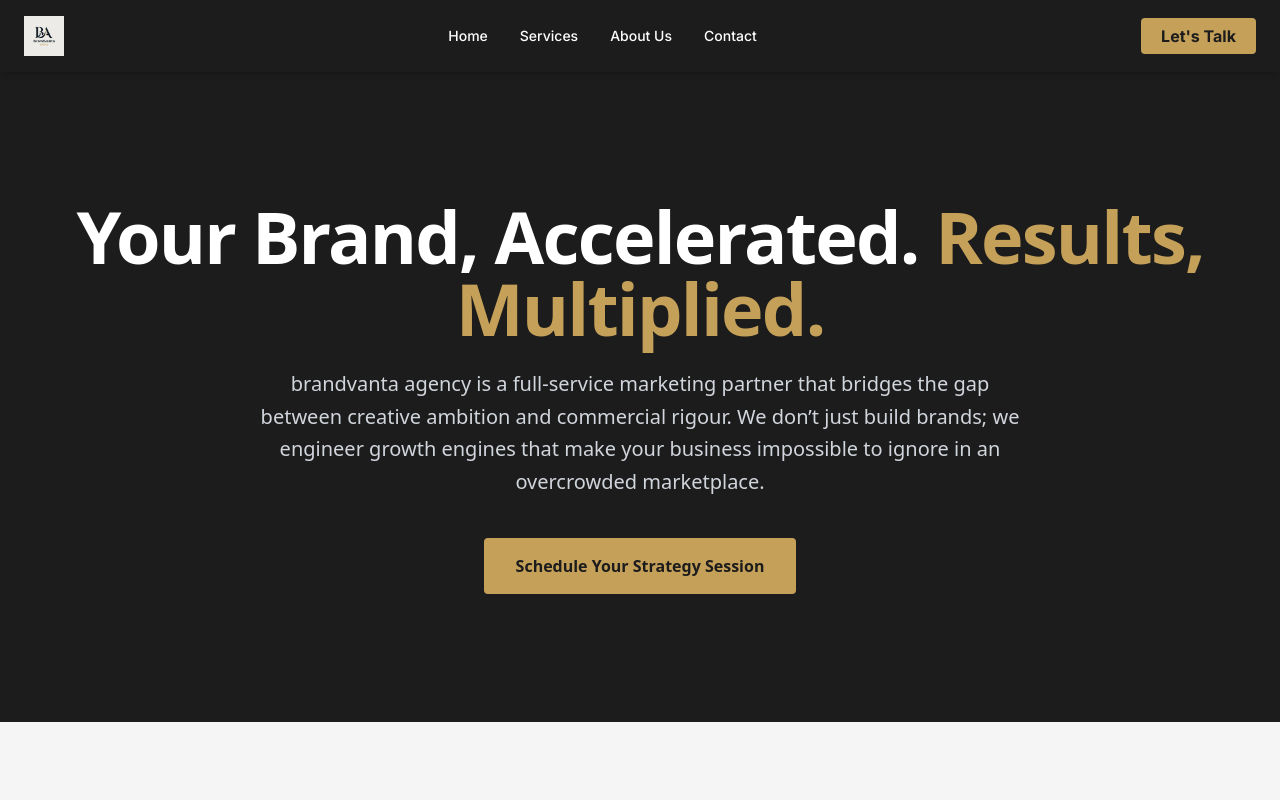
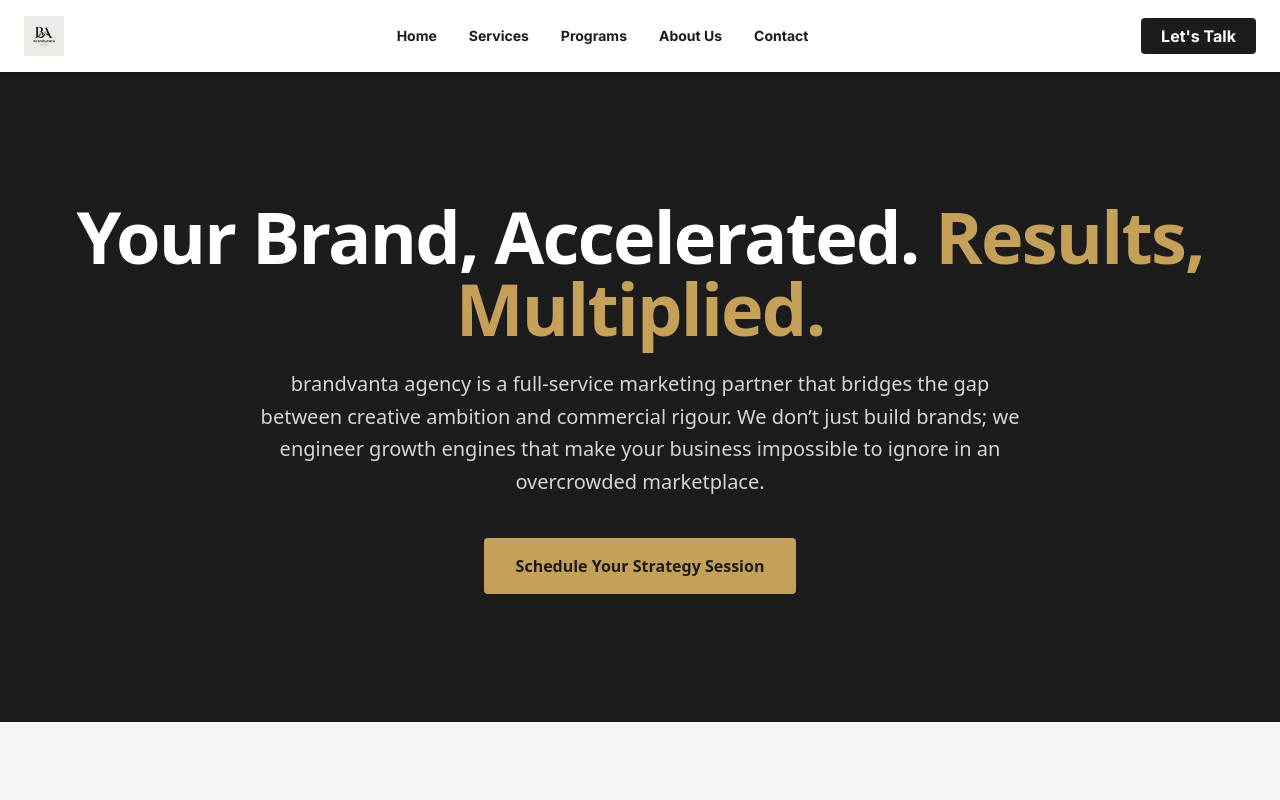
Before and after one commit to olamico/brandvanta-agency, a Next.js app: page / in a window 1280 px wide. Shown: the top 800 px of the page. Built offline with nearby package versions, Linux system fonts and the light colour scheme.

Commit message:
navbar background colour fixed

```diff
--- a/app/globals.css
+++ b/app/globals.css
@@ -10,3 +10,17 @@
 background-color: var(--color-fog);
 color: var(--color-obsidian);
 }
+@keyframes fadeSlideUp {
+0% {
+opacity: 0;
+transform: translateY(40px);
+}
+100% {
+opacity: 1;
+transform: translateY(0);
+}
+}
+
+.animate-hero-text {
+animation: fadeSlideUp 1.2s cubic-bezier(0.16, 1, 0.3, 1) forwards;
+}
--- a/components/Footer.tsx
+++ b/components/Footer.tsx
@@ -42,7 +42,7 @@
 
   </div>
 
-  <div className="max-w-7xl mx-auto mt-16 pt-8 border-t border-gray-800 text-sm text-center md:text-left flex flex-col md:flex-row justify-between items-center">
+  <div className="max-w-7xl mx-auto mt-16 pt-8 border-t border-white-800 text-sm text-center md:text-left flex flex-col md:flex-row justify-between items-center">
     <p>&copy; {currentYear} brandvanta agency. All rights reserved.</p>
     <p className="mt-2 md:mt-0">brandvanta.agency</p>
   </div>
--- a/components/Navbar.tsx
+++ b/components/Navbar.tsx
@@ -1,12 +1,21 @@
+"use client";
 
 import Link from "next/link";
 import Image from "next/image";
+import { useState } from "react";
+
 export default function Navbar() {
+const [isOpen, setIsOpen] = useState(false);
+
+// Function to close menu when a link is clicked
+const closeMenu = () => setIsOpen(false);
+
 return (
-<nav className="bg-obsidian text-white sticky top-0 z-50 shadow-md">
+<nav className="bg-white text-obsidian sticky top-0 z-50 shadow-sm relative">
 <div className="max-w-7xl mx-auto px-6 py-4 flex justify-between items-center">
+
     {/* Brand Logo */}
-  <Link href="/">
+    <Link href="/" onClick={closeMenu}>
       <Image
         src="/logo.png"
         alt="brandvanta agency logo"
@@ -16,21 +25,62 @@
         priority
       />
     </Link>
-    {/* Navigation Links */}
-    <div className="hidden md:flex space-x-8 text-sm font-medium">
+
+    {/* Desktop Navigation Links (Hidden on Mobile) */}
+    <div className="hidden md:flex space-x-8 text-sm font-bold">
       <Link href="/" className="hover:text-gold transition-colors duration-300">Home</Link>
       <Link href="/services" className="hover:text-gold transition-colors duration-300">Services</Link>
+      <Link href="/programs" className="hover:text-gold transition-colors duration-300">Programs</Link>
       <Link href="/about" className="hover:text-gold transition-colors duration-300">About Us</Link>
       <Link href="/contact" className="hover:text-gold transition-colors duration-300">Contact</Link>
     </div>
 
-    {/* Call to Action */}
+    {/* Desktop Call to Action */}
     <div className="hidden md:block">
-      <Link href="/contact" className="bg-gold text-obsidian px-5 py-2 font-bold rounded hover:bg-yellow-600 transition-colors duration-300">
+      <Link href="/contact" className="bg-obsidian text-white px-5 py-2 font-bold rounded hover:bg-gold hover:text-obsidian transition-colors duration-300">
         Let's Talk
       </Link>
     </div>
 
+    {/* Mobile Hamburger Button */}
+    <div className="md:hidden flex items-center">
+      <button
+        onClick={() => setIsOpen(!isOpen)}
+        className="text-obsidian hover:text-gold focus:outline-none transition-colors p-2"
+        aria-label="Toggle mobile menu"
+      >
+        <svg className="w-8 h-8" fill="none" stroke="currentColor" viewBox="0 0 24 24" xmlns="[http://www.w3.org/2000/svg](http://www.w3.org/2000/svg)">
+          {isOpen ? (
+            // 'X' Icon for when menu is open
+            <path strokeLinecap="round" strokeLinejoin="round" strokeWidth={2} d="M6 18L18 6M6 6l12 12" />
+          ) : (
+            // Hamburger Icon for when menu is closed
+            <path strokeLinecap="round" strokeLinejoin="round" strokeWidth={2} d="M4 6h16M4 12h16M4 18h16" />
+          )}
+        </svg>
+      </button>
+    </div>
+
   </div>
-</nav>);
+
+  {/* Mobile Dropdown Menu */}
+  {isOpen && (
+    <div className="md:hidden bg-white border-t border-gray-200 absolute w-full shadow-lg left-0 top-full">
+      <div className="flex flex-col px-6 py-4 space-y-4 text-center">
+        <Link href="/" onClick={closeMenu} className="block text-lg font-bold text-obsidian hover:text-gold transition-colors duration-300">Home</Link>
+        <Link href="/services" onClick={closeMenu} className="block text-lg font-bold text-obsidian hover:text-gold transition-colors duration-300">Services</Link>
+        <Link href="/programs" onClick={closeMenu} className="block text-lg font-bold text-obsidian hover:text-gold transition-colors duration-300">Programs</Link>
+        <Link href="/about" onClick={closeMenu} className="block text-lg font-bold text-obsidian hover:text-gold transition-colors duration-300">About Us</Link>
+        <Link href="/contact" onClick={closeMenu} className="block text-lg font-bold text-obsidian hover:text-gold transition-colors duration-300">Contact</Link>
+
+        <div className="pt-4 border-t border-gray-200">
+          <Link href="/contact" onClick={closeMenu} className="inline-block bg-obsidian text-white px-8 py-3 font-bold rounded hover:bg-gold hover:text-obsidian transition-colors duration-300">
+            Let's Talk
+          </Link>
+        </div>
+      </div>
+    </div>
+  )}
+</nav>
+);
 }
```
